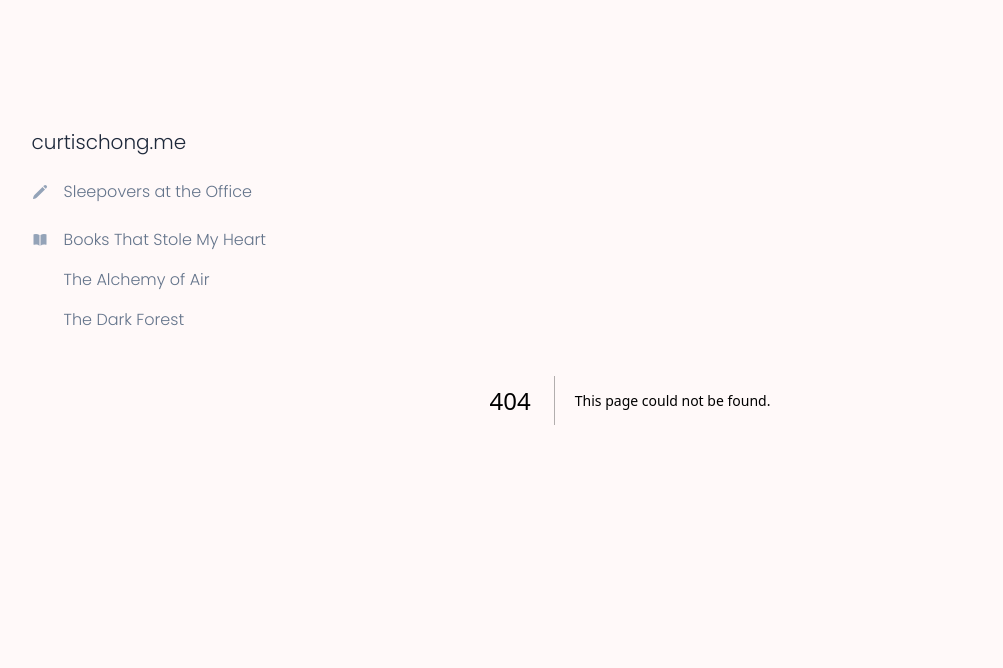
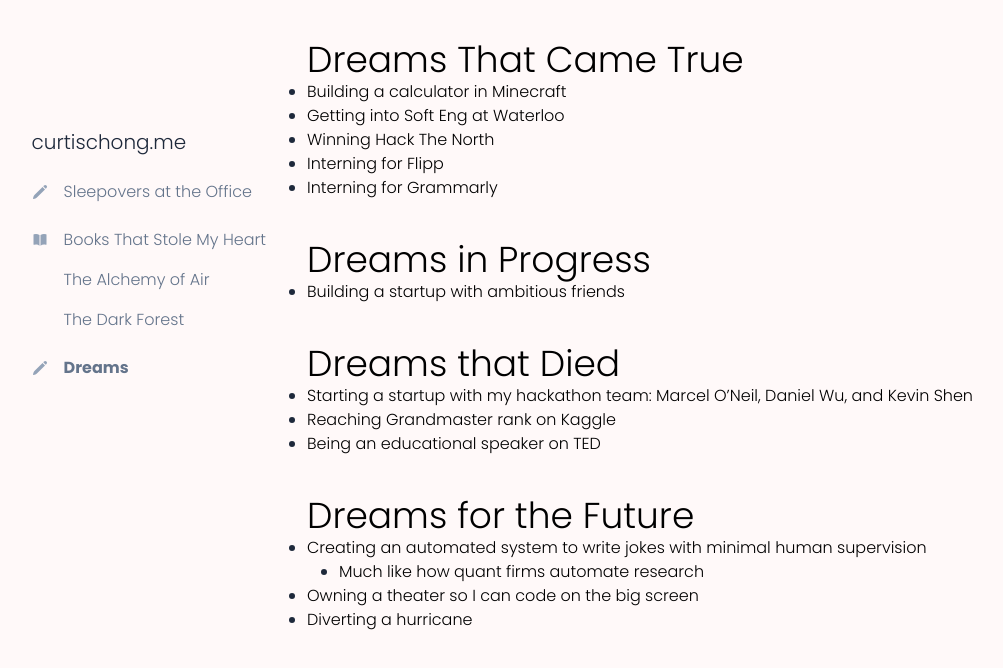
Before and after one commit to chongcurtis/chongcurtis.github.io, a Next.js app: page /dreams in a window 1280 px wide. Before the commit this address had no page. Shown: the top 668 px of the page, without its empty margins (10-1013 px from the left). Built offline with nearby package versions, Linux system fonts and the light colour scheme.

Commit message:
animation for bullets striking sand 80% complete

```diff
--- a/src/components/sidebar/NavLinks.tsx
+++ b/src/components/sidebar/NavLinks.tsx
@@ -22,4 +22,9 @@ export const NavLinks: NavLink[] = [
             },
         ],
     },
+    {
+        label: "Dreams",
+        href: "/dreams",
+        icon: <PencilIcon className="h-4 w-4 text-slate-400" />,
+    },
 ];
--- a/src/pages/books/the-alchemy-of-air.tsx
+++ b/src/pages/books/the-alchemy-of-air.tsx
@@ -2,6 +2,7 @@ import Boiler from "@/pages/books/the-alchemy-of-air/Boiler";
 import React from "react";
 import { initAnimations } from "@/common/animations";
 import AlchemyOfAirTitle from "@/pages/books/the-alchemy-of-air/AlchemyOfAirTitle";
+import BulletsStrikeSand from "@/pages/books/the-alchemy-of-air/BulletsStrikeSand";
 
 export default function TheAlchemyOfAir() {
     React.useEffect(() => {
@@ -11,9 +12,11 @@ export default function TheAlchemyOfAir() {
     return (
         <>
             <div className="mt-20" />
-            <AlchemyOfAirTitle />
+            {/*<AlchemyOfAirTitle />*/}
             {/*TODO: uncomment after fixing collision*/}
             {/*<Boiler />*/}
+            <BulletsStrikeSand />
+            {/*</div>*/}
             <p className="fade-in-on-scroll">
                 This book changed my life because it taught me that humanity has solved
                 calamity-scale problems before: Running out of food. It's about how a scientist and
--- a/src/pages/books/the-alchemy-of-air/AlchemyOfAirTitle.tsx
+++ b/src/pages/books/the-alchemy-of-air/AlchemyOfAirTitle.tsx
@@ -5,6 +5,7 @@ import { Block } from "@/pages/books/the-alchemy-of-air/Block";
 import FluidSimulationCanvas from "@/pages/books/the-alchemy-of-air/fluid-simulator/FluidSimulationCanvas";
 import { Obstacle } from "@/pages/books/the-alchemy-of-air/fluid-simulator/Obstacle";
 import { createZeroToOne } from "@/common/types/ZeroToOne";
+import BulletsStrikeSand from "@/pages/books/the-alchemy-of-air/BulletsStrikeSand";
 
 const initialObstacles = [
     new Obstacle(createZeroToOne(0.5), createZeroToOne(0.5), createZeroToOne(0.1)),
@@ -64,7 +65,6 @@ export default function AlchemyOfAirTitle() {
                     canvasHeight={1000}
                 />
             </div>
-            {/*</div>*/}
         </>
     );
 }
--- a/src/pages/books/the-alchemy-of-air/Boiler.tsx
+++ b/src/pages/books/the-alchemy-of-air/Boiler.tsx
@@ -50,6 +50,7 @@ export default function Boiler() {
                 blocks={blocks}
                 canvasWidth={500}
                 canvasHeight={500}
+                checkCollision={false}
             />
         </div>
     );
--- /dev/null
+++ b/src/pages/books/the-alchemy-of-air/BulletsStrikeSand.tsx
@@ -0,0 +1,46 @@
+import React from "react";
+import { Body } from "@/pages/books/the-dark-forest/Body";
+import ParticleSimulationCanvas from "@/pages/books/the-alchemy-of-air/ParticleSimulationCanvas";
+import { Particle } from "@/pages/books/the-alchemy-of-air/Particle";
+import { Block } from "@/pages/books/the-alchemy-of-air/Block";
+
+export default function BulletsStrikeSand() {
+    const particles = React.useRef<Particle[]>([]);
+    const createStrike = (x: number, y: number) => {
+        const numDustParticles = 10;
+        for (let i = 0; i < numDustParticles; i++) {
+            particles.current.push(
+                new Particle(
+                    1,
+                    x,
+                    y,
+                    Math.random() * 2,
+                    -Math.random() * 10 - 3,
+                    0,
+                    0.25,
+                    1,
+                    "#000000",
+                    100
+                )
+            );
+        }
+    };
+    React.useEffect(() => {
+        createStrike(50, 350);
+        setTimeout(() => createStrike(50, 350), 300);
+        setTimeout(() => createStrike(120, 350), 900);
+        setTimeout(() => createStrike(300, 350), 1500);
+    }, []);
+
+    return (
+        <div className="h-[350px] w-[350px] md:h-[500px] md:w-[500px]">
+            <ParticleSimulationCanvas
+                blocks={[new Block(0, 350, 400, 5, "#000000", 0)]}
+                particles={particles}
+                canvasWidth={1000}
+                canvasHeight={1000}
+                checkCollision={false}
+            />
+        </div>
+    );
+}
--- a/src/pages/books/the-alchemy-of-air/ParticleSimulationCanvas.tsx
+++ b/src/pages/books/the-alchemy-of-air/ParticleSimulationCanvas.tsx
@@ -8,12 +8,14 @@ type Props = {
     blocks: Block[];
     canvasWidth: number;
     canvasHeight: number;
+    checkCollision: boolean;
 };
 export default function ParticleSimulationCanvas({
     particles,
     blocks,
     canvasWidth,
     canvasHeight,
+    checkCollision,
 }: Props) {
     const SIMULATION_SPEED = 100; // 40ms between each frame = 25fps
 
@@ -65,7 +67,7 @@ export default function ParticleSimulationCanvas({
         });
 
         blocks.forEach((block) => {
-            const rotationInRads = block.rotationDegrees//block.rotationDegrees* (Math.PI / 180)
+            const rotationInRads = block.rotationDegrees; //block.rotationDegrees* (Math.PI / 180)
             // now draw rectangles
             // ctx.translate(block.x, block.y);
             // ctx.rotate(rotationInRads);
@@ -74,13 +76,13 @@ export default function ParticleSimulationCanvas({
             // ctx.fillRect(block.x, block.y, block.width, block.height);
             // ctx.rotate(-rotationInRads);
 
-            ctx.translate(block.x + (block.width/2), block.y + (block.height/2));
+            ctx.translate(block.x + block.width / 2, block.y + block.height / 2);
             ctx.rotate(rotationInRads); // rotate the canvas by 45 degrees
-            ctx.fillStyle = "red";   // set the fill color
-            ctx.fillRect(-block.width/2, -block.height/2, block.width, block.height); // draw the rectangle centered on the origin
+            ctx.fillStyle = "red"; // set the fill color
+            ctx.fillRect(-block.width / 2, -block.height / 2, block.width, block.height); // draw the rectangle centered on the origin
 
             ctx.rotate(-rotationInRads); // rotate the canvas by 45 degrees
-            ctx.translate(-(block.x + (block.width/2)), -(block.y + (block.height/2)));
+            ctx.translate(-(block.x + block.width / 2), -(block.y + block.height / 2));
             // ctx.restore(); // restore the canvas to its original state
         });
     }
@@ -109,6 +111,9 @@ export default function ParticleSimulationCanvas({
         for (let i = 0; i < particles.current.length; i++) {
             const p1 = particles.current[i];
             p1.simulate();
+            if (!checkCollision) {
+                continue;
+            }
             for (let j = i + 1; j < particles.current.length; j++) {
                 let p2 = particles.current[j];
                 handleBallCollision(p1, p2);
--- a/src/pages/books/the-dark-forest.tsx
+++ b/src/pages/books/the-dark-forest.tsx
@@ -17,7 +17,7 @@ export default function TheDarkForest() {
                 </p>
                 <p className="text-md fade-in-on-scroll relative mt-4 text-center text-lg">
                     Note: You can read The Dark Forest without reading the previous book because
-                    it's about completely new characters
+                    it's a standalone story
                     {/*first But if you'll learn why it's the best sci fi book of all time.
                 {/*further, if plan on reading the Three Body Problem series, you should probably stop*/}
                     {/*because I spoil the second book. You can read the second book without reading the*/}
--- /dev/null
+++ b/src/pages/dreams.tsx
@@ -0,0 +1,55 @@
+import Link from "next/link";
+import React from "react";
+import { initAnimations } from "@/common/animations";
+
+export default function Dreams() {
+    React.useEffect(() => {
+        return initAnimations();
+    }, []);
+
+    return (
+        // NOTE: <> must be used since styles are applied in a parent div
+        <>
+            <div className="pl-10 pr-5">
+                <p className="fade-in-on-scroll mt-10 text-4xl">Dreams That Came True</p>
+                <ul className="list-disc marker:text-center marker:font-extrabold marker:text-slate-800">
+                    <li className="fade-in-on-scroll">Building a calculator in Minecraft</li>
+                    <li className="fade-in-on-scroll">Getting into Soft Eng at Waterloo</li>
+                    <li className="fade-in-on-scroll">Winning Hack The North</li>
+                    <li className="fade-in-on-scroll">Interning for Flipp</li>
+                    <li className="fade-in-on-scroll">Interning for Grammarly</li>
+                </ul>
+                <p className="fade-in-on-scroll mt-10 text-4xl">Dreams in Progress</p>
+                <ul className="list-disc marker:text-center marker:font-extrabold marker:text-slate-800">
+                    <li className="fade-in-on-scroll">Building a startup with ambitious friends</li>
+                </ul>
+                <p className="fade-in-on-scroll mt-10 text-4xl">Dreams that Died</p>
+                <ul className="list-disc marker:text-center marker:font-extrabold marker:text-slate-800">
+                    <li className="fade-in-on-scroll">
+                        Starting a startup with my hackathon team: Marcel O’Neil, Daniel Wu, and
+                        Kevin Shen
+                    </li>
+                    <li className="fade-in-on-scroll">Reaching Grandmaster rank on Kaggle</li>
+                    <li className="fade-in-on-scroll">Being an educational speaker on TED</li>
+                </ul>
+
+                <p className="fade-in-on-scroll mt-10 text-4xl">Dreams for the Future</p>
+                <ul className="list-disc marker:text-center marker:font-extrabold marker:text-slate-800">
+                    <li className="fade-in-on-scroll">
+                        Creating an automated system to write jokes with minimal human supervision
+                    </li>
+                    <ul className="ml-8 list-disc marker:text-center marker:font-extrabold marker:text-slate-800">
+                        <li className="fade-in-on-scroll">
+                            Much like how quant firms automate research
+                        </li>
+                    </ul>
+                    <li className="fade-in-on-scroll">
+                        Owning a theater so I can code on the big screen
+                    </li>
+                    <li className="fade-in-on-scroll">Diverting a hurricane</li>
+                </ul>
+                <div className="h-40" />
+            </div>
+        </>
+    );
+}
```
